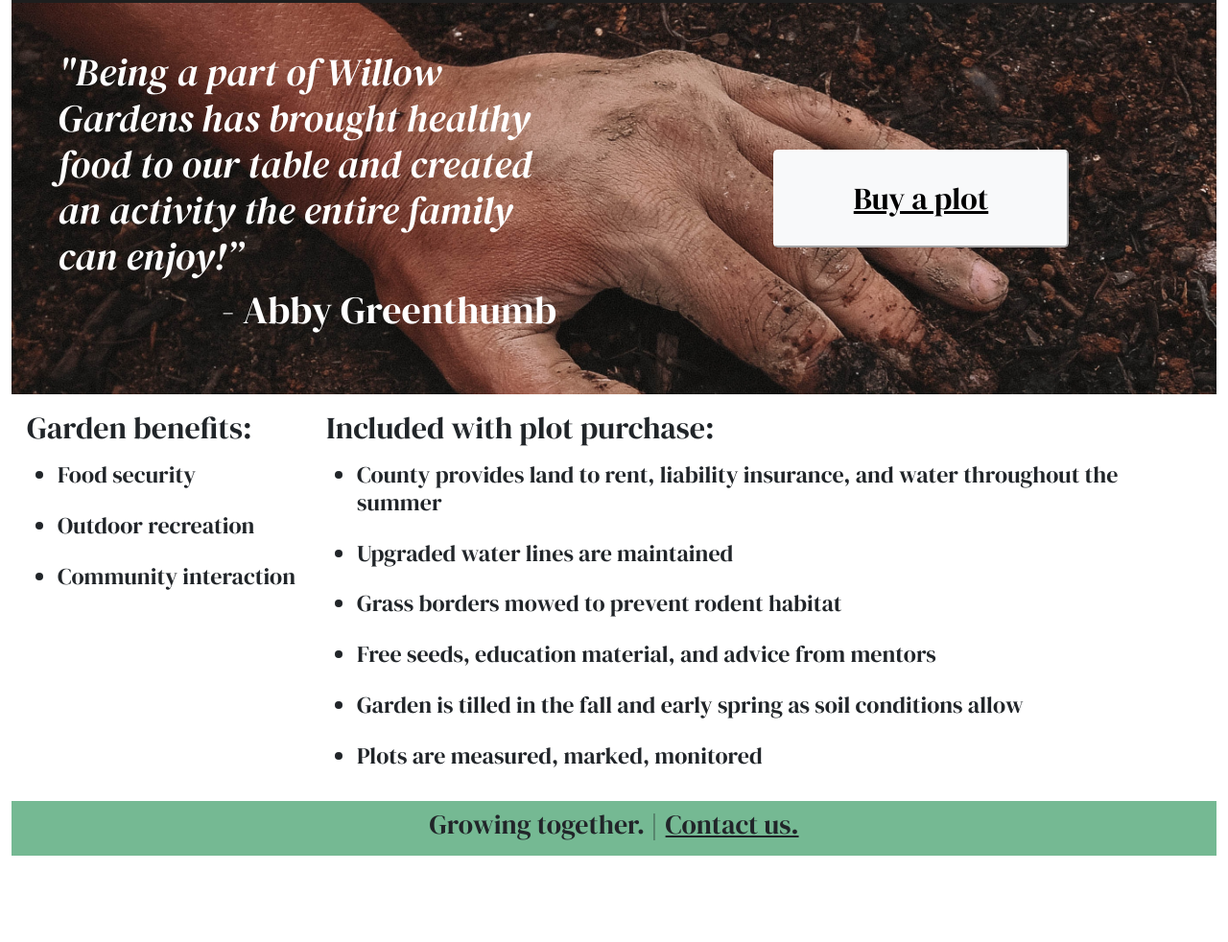
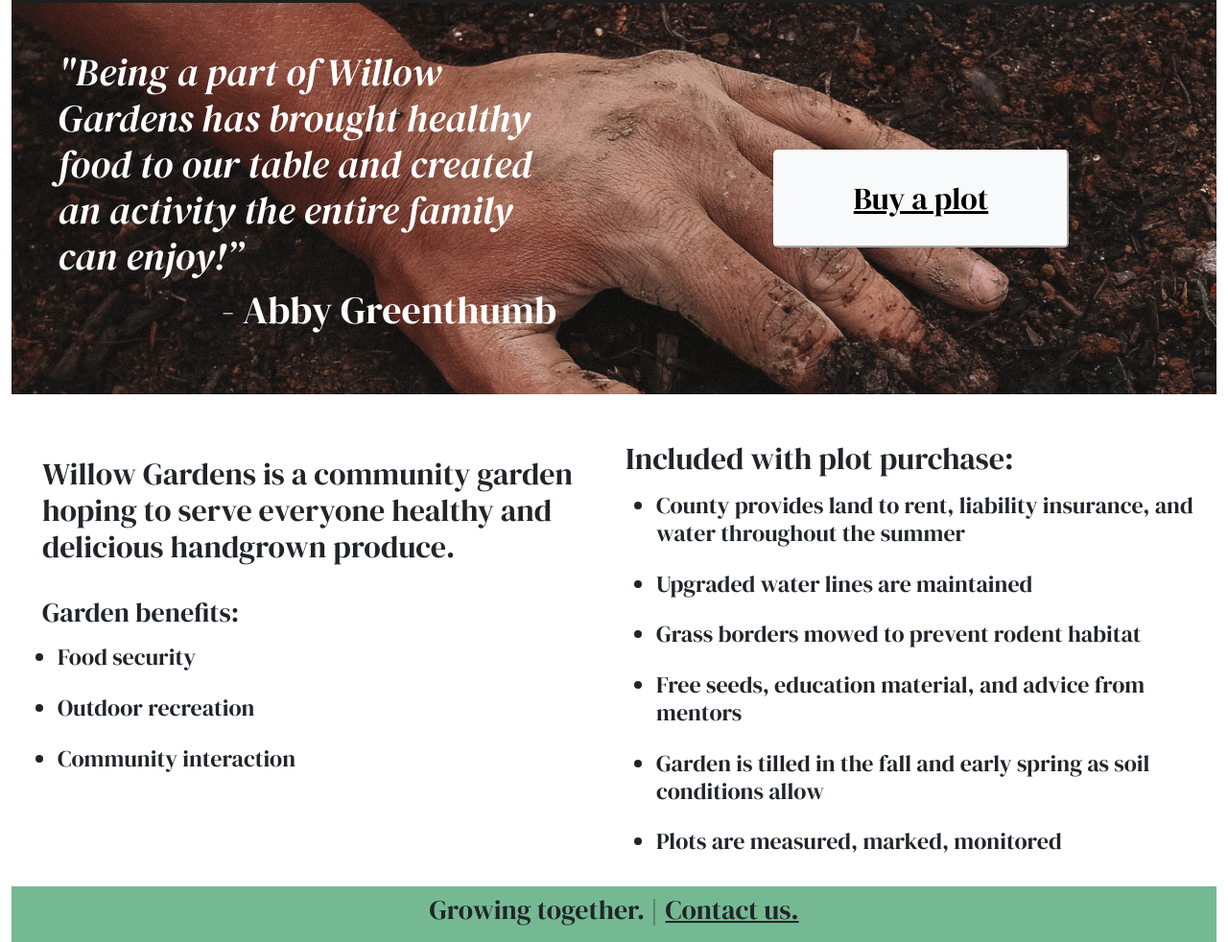
Before and after one commit to erickr19/willow-garden, a plain HTML site: page index.html in a window 1280 px wide. Shown: the part 216-1198 px from the top of the page at 96% size. Before the commit the page ends 1108 px from the top, so only its background shows below. Drawn offline with nearby package versions, Linux system fonts and the light colour scheme.

Commit message:
Added generic mission statement to landing page.

```diff
--- a/index.html
+++ b/index.html
@@ -73,9 +73,10 @@
             </div>
 
             <div class="row px-3">
-                <div class="col-3 pt-3 ml-5">
+                <div class="col-6 pt-5 ml-5">
                     <section>
-                        <h2 class="pb-2">Garden benefits:</h2>
+                        <h2 class="pb-2 p-3">Willow Gardens is a community garden hoping to serve everyone healthy and delicious handgrown produce.</h2>
+                        <h3 class="pb-2 p-3">Garden benefits:</h3>
                         <ul class="h4">
                             <li class="pb-4">Food security</li>
                             <li class="pb-4">Outdoor recreation</li>
@@ -83,7 +84,7 @@
                         </ul>
                     </section>
                 </div>
-                <div class="col-9 pt-3">
+                <div class="col pt-5">
                     <section>
                         <h2 class="pb-2">Included with plot purchase:</h2>
                         <ul class="h4">
```
